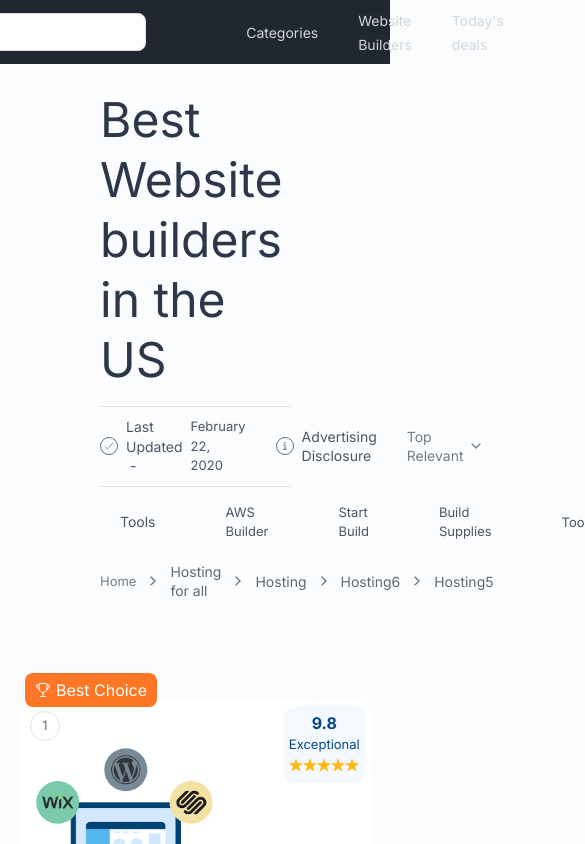
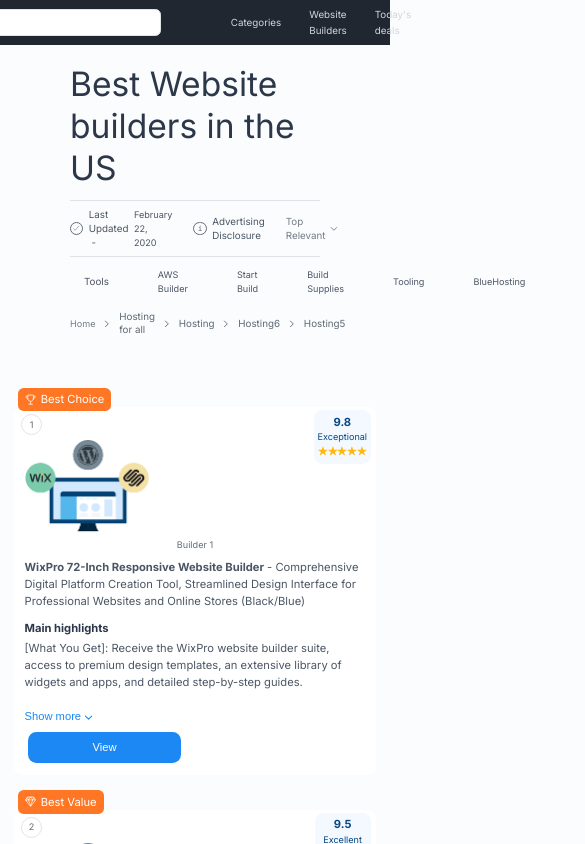
Before and after one commit to annasfaruqui/webbuilder-internship-assignment, a React (Vite) app: page / in a window 390 px wide. Shown: the top 844 px of the page, 585 px wide, since content can reach past the window. Built offline with nearby package versions, Linux system fonts and the light colour scheme.

Commit message:
added responsiveness to the related cards and the html root element

```diff
--- a/src/components/RelatedCards/RelatedCards.module.scss
+++ b/src/components/RelatedCards/RelatedCards.module.scss
@@ -1,7 +1,22 @@
+@import "../../sass/mixins";
+
 .related {
   display: grid;
-  //   grid-template-columns: repeat(auto-fit, minmax(30rem, 1fr));
-  grid-template-columns: repeat(auto-fit, minmax(20rem, 30rem));
-  gap: 5rem;
+  grid-template-columns: repeat(auto-fit, minmax(25rem, 38rem));
+  row-gap: 3rem;
+  column-gap: 1.5rem;
   justify-content: center;
+  margin-top: 2rem;
+
+  @include respond(phone) {
+    grid-template-columns: repeat(auto-fit, minmax(25rem, 1fr));
+  }
+
+  @include respond(tab-port) {
+    gap: 2.4rem;
+  }
+
+  @include respond(small-desktop) {
+    gap: 3rem;
+  }
 }
--- a/src/index.scss
+++ b/src/index.scss
@@ -12,8 +12,20 @@
 }
 
 html {
-  font-size: 62.5%;
+  font-size: 43.75%;
   box-sizing: border-box;
+
+  @include respond(tab-port) {
+    font-size: 50%;
+  }
+
+  @include respond(tab-land) {
+    font-size: 56.25%;
+  }
+
+  @include respond(small-desktop) {
+    font-size: 62.5%;
+  }
 }
 
 body {
@@ -38,7 +50,8 @@
   @extend %container;
   padding: 0 2rem;
   margin-bottom: 8rem;
-  margin-top: 10rem;
+
+  margin-top: 10rem; // this is a tmporary style for testing, remove after completion
 
   @include respond(tab-port) {
     padding: 0 4rem;
```
